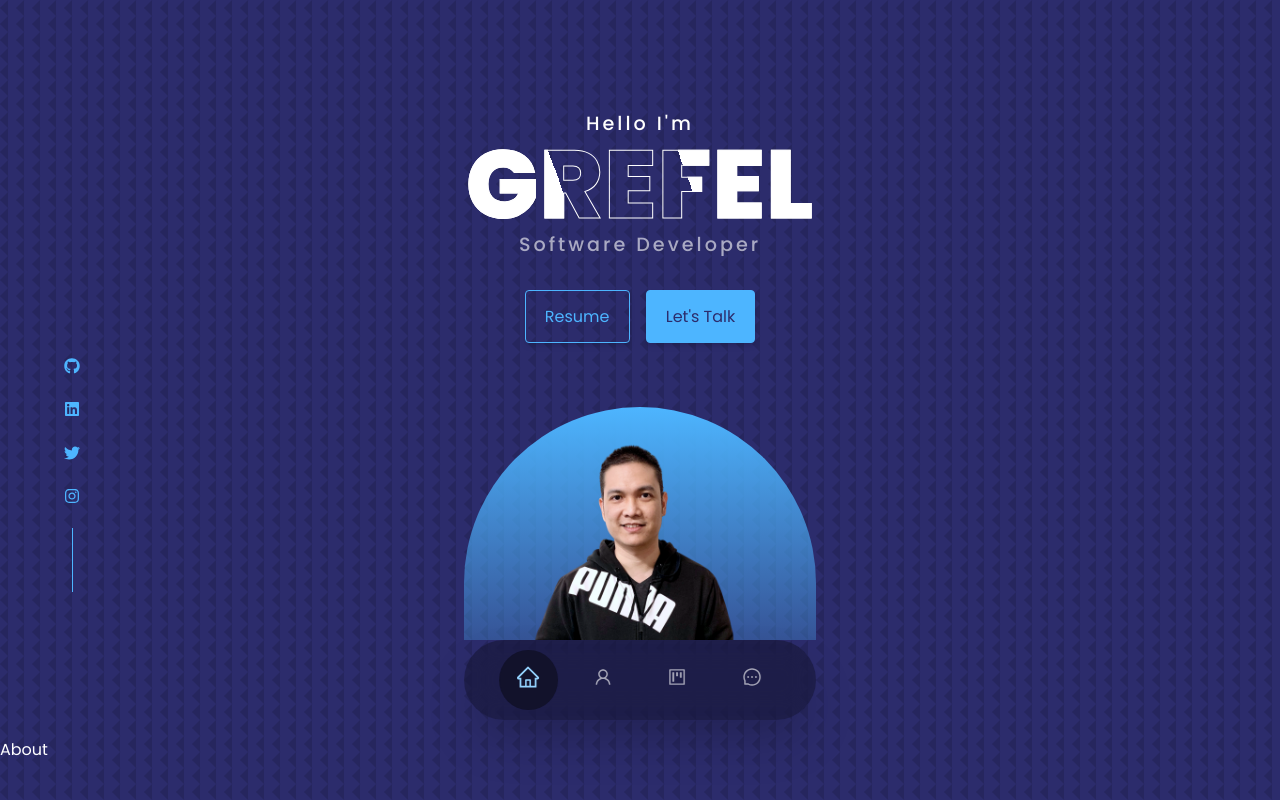
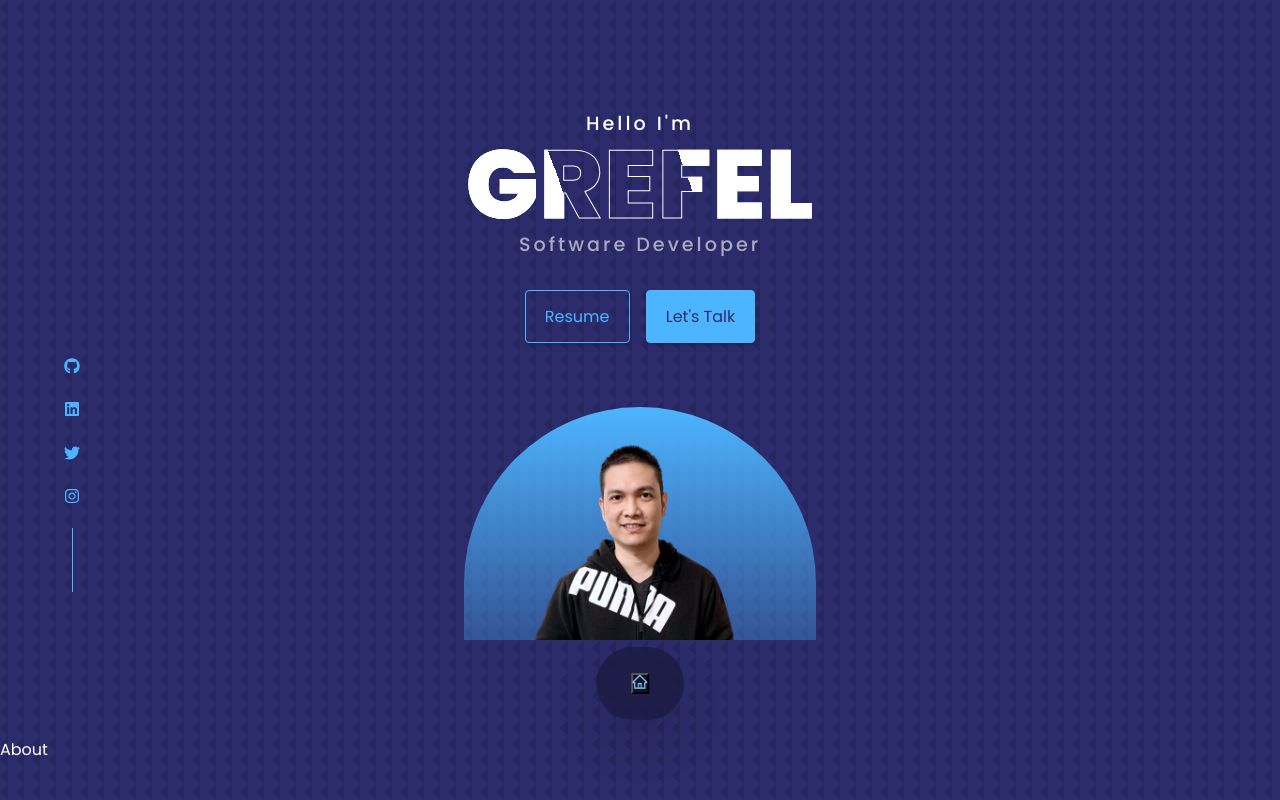
Before and after one commit to grefelnable/grefel-landing-page, a React (Create React App) app: page / in a window 1280 px wide. Shown: the top 800 px of the page. Built offline with nearby package versions, Linux system fonts and the light colour scheme.

Commit message:
change a to button to address error in deploy

```diff
--- a/src/components/nav/Nav.js
+++ b/src/components/nav/Nav.js
@@ -9,10 +9,31 @@ import {
 
 const Nav = () => {
   const [activeLink, setActiveLink] = React.useState("#")
-
+  console.log(activeLink)
   return (
     <nav>
       <ul>
+        <li>
+          <button
+            type="button"
+            className={activeLink === "#" ? "active" : ""}
+            onClick={() => {
+              window.location.href = "#"
+              setActiveLink("#")
+              console.log(activeLink)
+            }}
+          >
+            <AiOutlineHome className="nav-icon" />
+          </button>
+        </li>
+      </ul>
+    </nav>
+  )
+}
+
+export default Nav
+{
+  /* <ul>
         <li>
           <a
             href="#"
@@ -49,9 +70,5 @@ const Nav = () => {
             <AiOutlineMessage className="nav-icon" />
           </a>
         </li>
-      </ul>
-    </nav>
-  )
+      </ul> */
 }
-
-export default Nav
```
